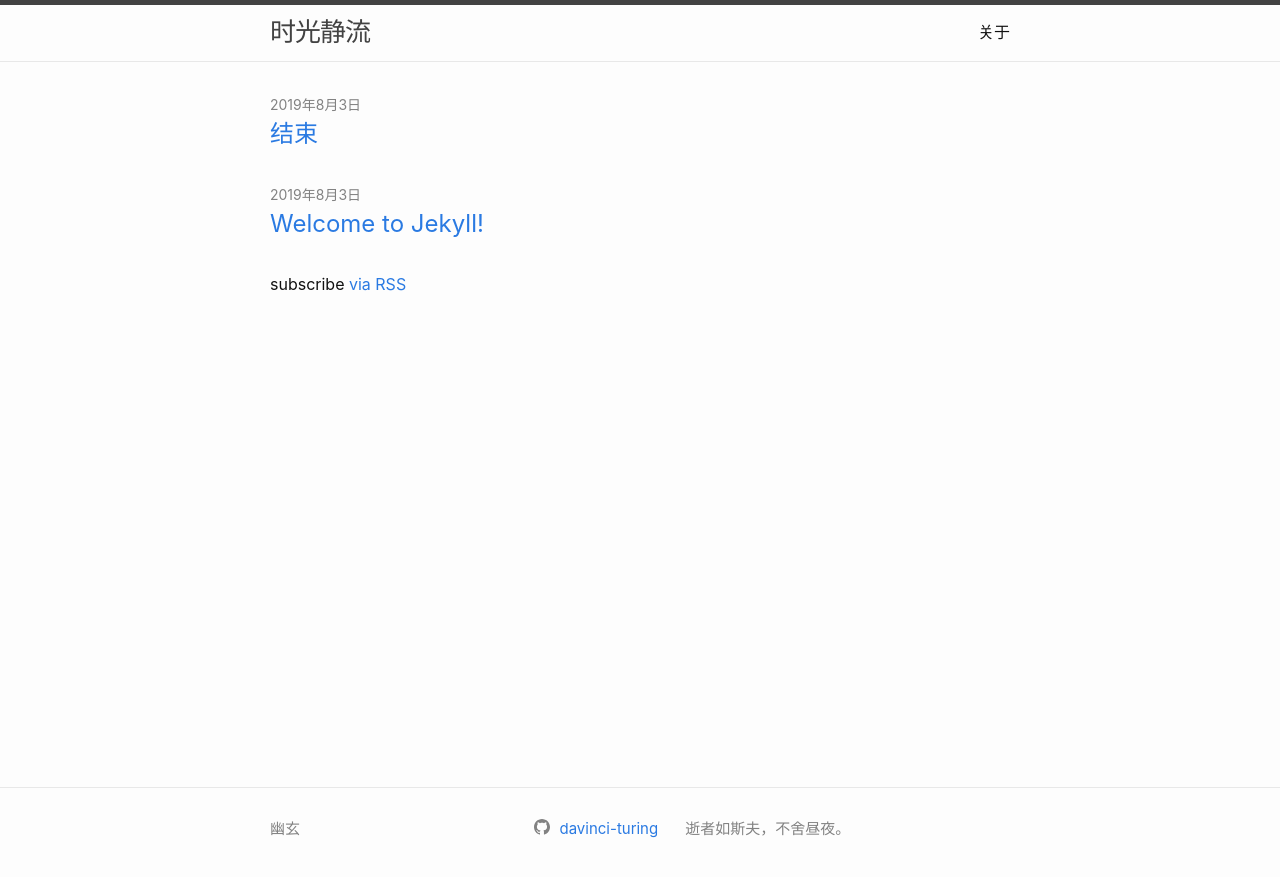
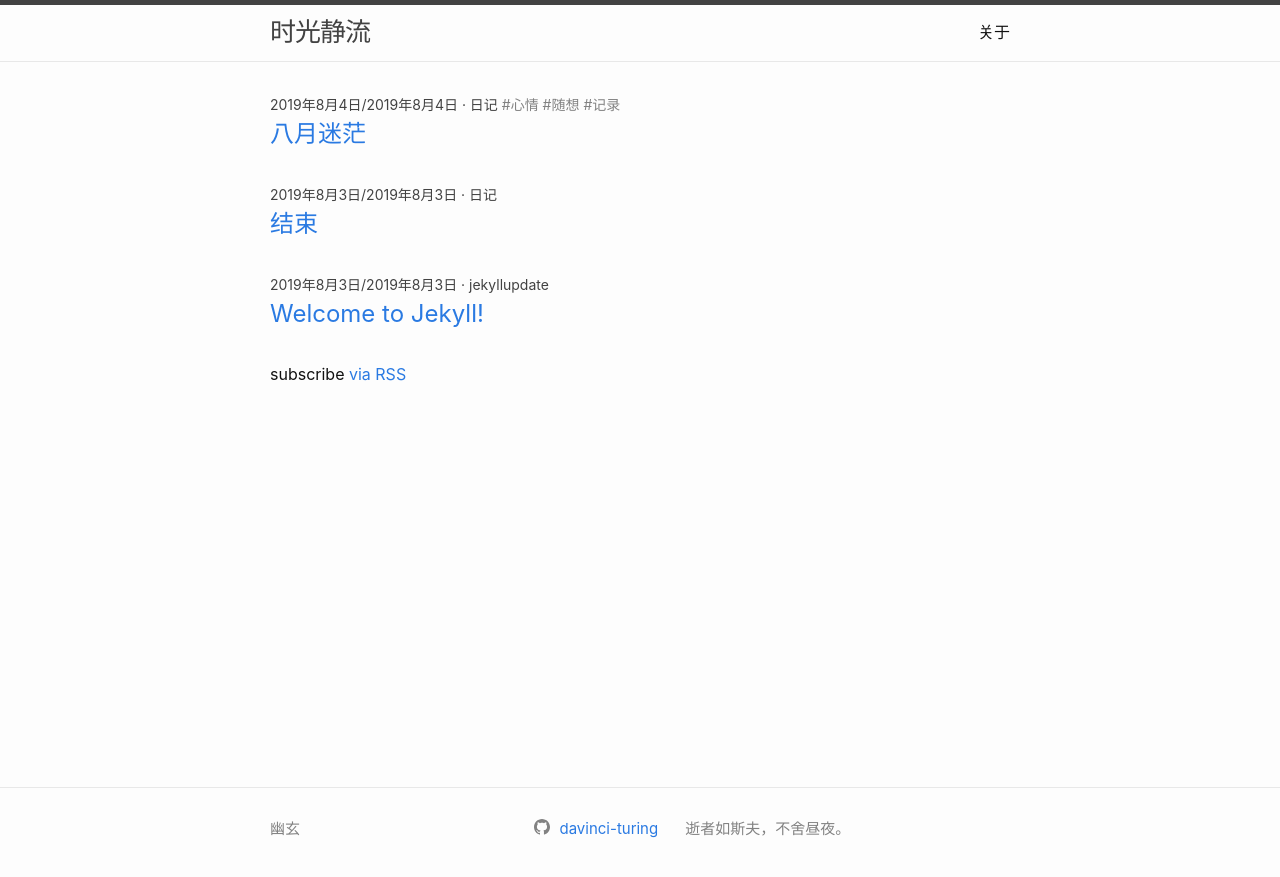
Before and after one commit to davinci-turing/davinci-turing.github.io, a Jekyll site: the page built from index.md, in a window 1280 px wide. Shown: the top 877 px of the page. Built offline with Jekyll 4.4.1, drawn with Linux system fonts in a browser that asks for light colours.

Commit message:
Minor modification for index. Add post for 2019.8.4

```diff
--- a/_layouts/home.html
+++ b/_layouts/home.html
@@ -14,7 +14,12 @@ layout: default
       {%- for post in site.posts -%}
       <li>
         {%- assign date_format = site.minima.date_format | default: "%Y年%-m月%-d日" -%}
-        <span class="post-meta">{{ post.date | date: date_format }}</span>
+        <span class="post-meta">{{ post.date | date: date_format }}/{{ post.date_update | date: date_format }} · {{ post.categories }}</span>
+		{%- if post.tags.size > 0 -%}
+		  {%- for tag in post.tags -%}
+		  <span class="post-meta-tag"> #{{ tag }}</span>
+		  {%- endfor -%}
+		{%- endif -%}
         <h3>
           <a class="post-link" href="{{ post.url | relative_url }}">
             {{ post.title | escape }}
--- a/_posts/2019-08-03-the-end.markdown
+++ b/_posts/2019-08-03-the-end.markdown
@@ -2,6 +2,7 @@
 layout: post
 title:  "结束"
 date:   2019-08-03 23:11:00 +0800
+date_update: 2019-08-03 23:11:00 +0800
 categories: 日记
 ---
 
@@ -14,3 +15,7 @@ https://help.github.com/en/articles/adding-a-new-ssh-key-to-your-github-account
 https://help.github.com/en/articles/working-with-ssh-key-passphrases
 https://help.github.com/en/articles/setting-your-username-in-git
 https://stackoverflow.com/questions/17846529/could-not-open-a-connection-to-your-authentication-agent
+
+
+https://geektutu.com/post/blog-experience-1.html
+https://yelog.org/2017/03/23/3-hexo-instruction/
--- a/_posts/2019-08-03-welcome-to-jekyll.markdown
+++ b/_posts/2019-08-03-welcome-to-jekyll.markdown
@@ -2,6 +2,7 @@
 layout: post
 title:  "Welcome to Jekyll!"
 date:   2019-08-03 20:26:28 +0800
+date_update: 2019-08-03 20:26:28 +0800
 categories: jekyll update
 ---
 You’ll find this post in your `_posts` directory. Go ahead and edit it and re-build the site to see your changes. You can rebuild the site in many different ways, but the most common way is to run `jekyll serve`, which launches a web server and auto-regenerates your site when a file is updated.
--- a/_sass/minima/_layout.scss
+++ b/_sass/minima/_layout.scss
@@ -199,6 +199,11 @@
 
 .post-meta {
   font-size: $small-font-size;
+  color: $grey-color-dark;
+}
+
+.post-meta-tag {
+  font-size: $small-font-size;
   color: $grey-color;
 }
 
```
Also changed, not shown: _posts/2019-08-04-no-idea-what-to-write.markdown (added, +12 -0 lines).
